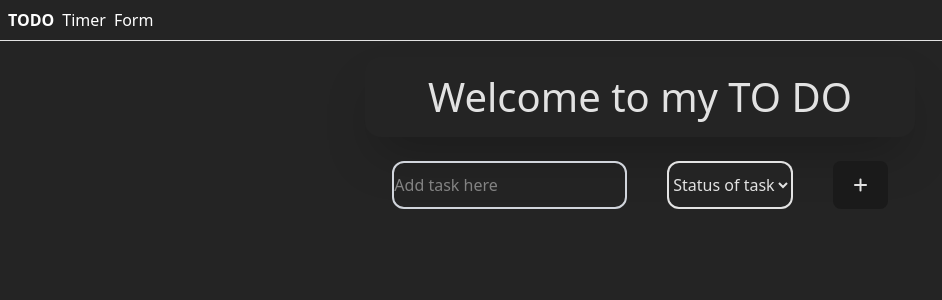
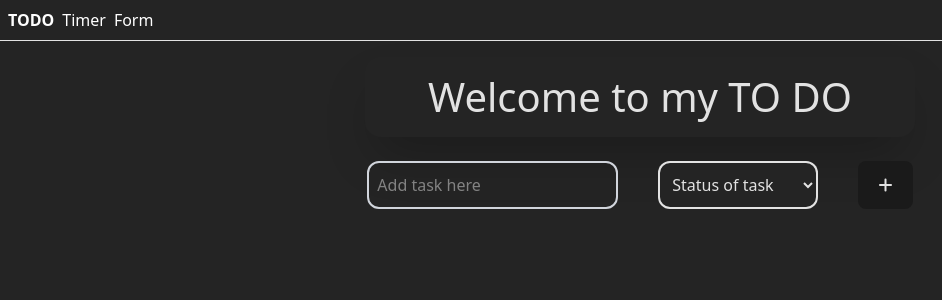
Before and after one commit to michalsiudut/TO_DO_APP, a React (Vite) app: page / in a window 1280 px wide. Shown: the top 300 px of the page, without its empty margins (0-942 px from the left). Built offline with nearby package versions, Linux system fonts and the light colour scheme.

Commit message:
adding validation to tasks

```diff
--- a/package.json
+++ b/package.json
@@ -14,6 +14,7 @@
     "@hookform/resolvers": "^5.2.1",
     "@radix-ui/react-slot": "^1.2.3",
     "@tailwindcss/vite": "^4.1.12",
+    "@tanstack/react-query": "^5.85.5",
     "@tanstack/react-router": "^1.131.7",
     "@tanstack/react-router-devtools": "^1.131.7",
     "class-variance-authority": "^0.7.1",
--- a/src/App.tsx
+++ b/src/App.tsx
@@ -3,6 +3,10 @@ import { TaskList } from './components/features/TaskList';
 import { useEffect } from 'react';
 import './index.css';
 import { useTaskStore } from './store/taskStore';
+import { zodResolver } from '@hookform/resolvers/zod';
+import { taskSchema } from './validation/taskValidation';
+import { useForm } from 'react-hook-form';
+import { taskSchemaVal } from './validation/taskValidation';
 
 const App = () => {
 
@@ -16,30 +20,50 @@ const App = () => {
   const setStatus = useTaskStore((state) => state.setStatus);
   const status = useTaskStore((state) => state.status);
 
+  const onSubmit = (data: taskSchemaVal) => {
+    reset();
+    setStatus(data.state);
+    addTask(data.task, data.state as Task['status']);
+  }
+
+  const {
+    register,
+    handleSubmit,
+    reset,
+    formState: { errors }
+  } = useForm<taskSchemaVal>({
+    resolver: zodResolver(taskSchema)
+  })
+
   return (
     <div className="flex flex-col w-screen bg-[#242424]">
       <header className="mx-auto mt-4 flex h-20 w-[550px] items-center justify-center rounded-2xl border-white text-[40px] shadow-2xl">Welcome to my TO DO</header>
-      <section className="flex mx-auto mt-4">
+      <form className="flex mx-auto mt-4" onSubmit={handleSubmit(onSubmit)}>
+        <div className='flex flex-col space-y-1'>
           <input
             type="text"
             placeholder="Add task here"
+            {...register("task")}
             value={task}
             onChange={setTaskHandler}
-          className="mt-2 rounded-xl border-2 border-gray-300 focus:border-green-600 focus:ring-green-600 outline-none"
+            className="mt-2 h-12 p-2 rounded-xl border-2 border-gray-300 focus:border-green-600 focus:ring-green-600 outline-none"
           />
-        <select className='bg-[#242424] ml-10 border-2 rounded-xl h-12 mt-2' onChange={(e) => setStatus(e.target.value)} value={status}>
+          {errors.task && <p className='text-red-600'>{errors.task.message}</p>}
+        </div>
+        <div>
+          <select className='bg-[#242424] ml-10 border-2 rounded-xl h-12 mt-2 w-40 p-2' {...register("state")}>
             <option value="">Status of task</option>
             <option value="Pending">Pending</option>
             <option value="To Do">To Do</option>
             <option value="In Progress">In Progress</option>
           </select>
+          {errors.state && <p className='text-red-600 ml-10 mt-1'>{errors.state.message}</p>}
+        </div>
         <CustomButton
-          onClick={() => {
-            addTask(task, status as Task['status']);
-          }}
+          onClick={() => { }}
           text={<i className="fa-solid fa-plus"></i>}
         />
-      </section>
+      </form>
 
       <TaskList />
     </div>
--- /dev/null
+++ b/src/validation/taskValidation.tsx
@@ -0,0 +1,8 @@
+import { z } from "zod"
+
+export const taskSchema = z.object({
+    task: z.string().max(30, "Too mach letters for one task"),
+    state: z.string().min(1, "Task have to got status")
+})
+
+export type taskSchemaVal = z.infer<typeof taskSchema>
```
Also changed, not shown: 1 other file (tests, documents, lock files or other folders). Lines whose indentation alone changed are shown as unchanged.
